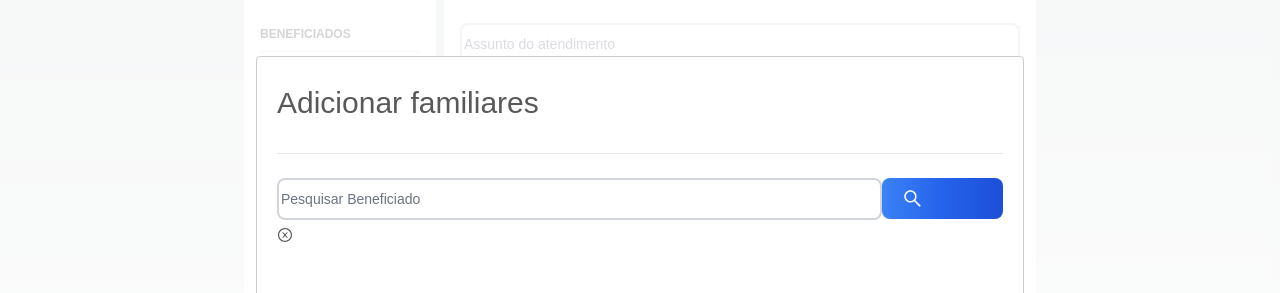
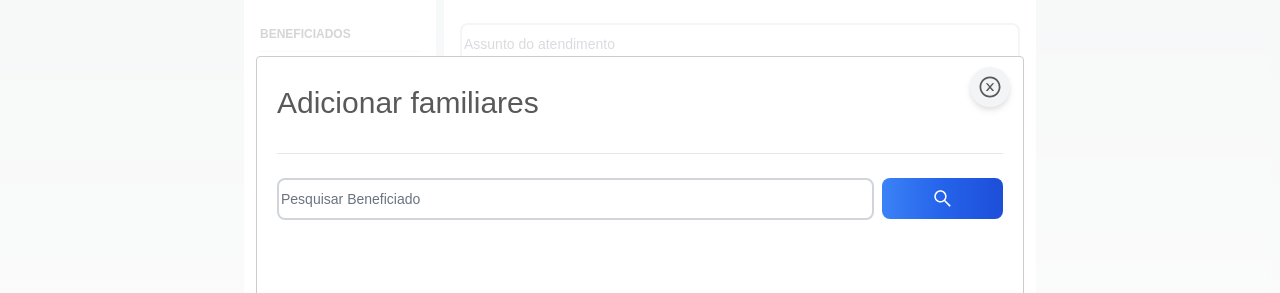
Before and after one commit to hugodk33/gerenciador-de-doacoes, a Next.js app: page /atendimento in a window 1280 px wide. Both pictures are taken after a click on the button "SELECIONAR PARENTE". Shown: the part 194-487 px from the top of the page. Built offline with nearby package versions, Linux system fonts and the light colour scheme.

Commit message:
fixing in sunday night

```diff
--- a/src/components/sections/beneficiarysList.tsx
+++ b/src/components/sections/beneficiarysList.tsx
@@ -1,9 +1,10 @@
-import { useState, useEffect } from "react";
-import { Btn, BtnS } from "../template/btn"
-import { AiOutlineCloseCircle , AiOutlineSearch} from 'react-icons/ai'
+import { useState, useEffect, useRef } from "react";
+import { Btn, BtnR } from "../template/btn"
+import { AiOutlineCloseCircle, AiOutlineSearch } from 'react-icons/ai'
 import { FiAlertTriangle } from 'react-icons/fi'
 import Modal from 'react-modal';
 import { InputTextForms } from "../template/input";
+import axios from "axios";
 //import { arrayDumb } from "../dumb/beneficiarysListDumb"
 
 const customStyles = {
@@ -32,6 +33,7 @@ export default function BeneficiarysList({
 
     const [modalIsOpen, setModalIsOpen] = useState(false)
     const [beneficiarys, setBeneficiarys] = useState([])
+    const [searchValue, setSearchValue] = useState('')
     const [inputsToggler, setInputsToggler] = useState(
         {
             commom: true,
@@ -40,25 +42,51 @@ export default function BeneficiarysList({
         }
     )
 
-    const toggleBeneficiarys = (e: React.MouseEvent<HTMLButtonElement>) => {
-        console.log('e.target')
-        //console.log(e.target)
+    const modalRef = useRef<HTMLDivElement>(null);
+
+    const searchClient = async () => {
+
+        try {
+            const response = await axios.get(`http://localhost:3333/clients/${searchValue}`, {
+                headers: {
+                    'Content-Type': 'application/json',
+                    'Accept': 'application/json',
+                }
+            })
+                .then(function (response) {
+                    setBeneficiarys(response.data);
+                })
+                .catch(function (error) {
+                    console.log(error);
+                })
+                .finally(function () {
+                    // always executed
+                });
+        } catch (error) {
+            console.error(error);
+        }
     }
 
     const toggleModalBeneficiarys = () => {
-        console.log('toggleModalBeneficiarys')
-        console.log(modalIsOpen)
         setModalIsOpen(!modalIsOpen)
     }
 
     const handleKeyDown = (event: React.KeyboardEvent<HTMLInputElement>) => {
-        console.log('Tecla pressionada:', event.key);
+        //console.log('Tecla pressionada:', event.key);
     };
 
     useEffect(() => {
-        console.log('teste modal')
-        console.log(modalIsOpen)
-    }, [modalIsOpen])
+        const handleKeyDown = (event: KeyboardEvent) => {
+            if (event.key === 'Escape') {
+                setModalIsOpen(false)
+            }
+        };
+    }, []);
+
+    useEffect(() => {
+        console.log('searchValue')
+        console.log(searchValue)
+    }, [searchValue])
 
     return (
         <div onKeyDown={handleKeyDown} >
@@ -77,39 +105,43 @@ export default function BeneficiarysList({
                 }
             </div>
             <Modal isOpen={modalIsOpen} style={customStyles} ariaHideApp={false}>
-                <div className="flex flex-col">
+                <div className="flex flex-col" ref={modalRef}>
                     <h1 className='text-3xl pb-4 pt-2'>Adicionar familiares</h1>
                     <hr className='mb-2 mt-4' />
                     <div className="flex flex-row">
-                        <span className="inline-block w-10/12 pt-4" >
-                            <InputTextForms label={"Pesquisar Beneficiado"} value={null} onChange={() => {}} />
+                        <span className="inline-block w-10/12 pt-4 pr-2" >
+                            <InputTextForms label={"Pesquisar Beneficiado"} value={searchValue} onChange={(e) => setSearchValue(e.target.value)} />
                         </span>
                         <span className="inline-block w-2/12 pt-4" >
-                            <Btn onClick={() => {}}>
-                                <AiOutlineSearch />
+                            <Btn onClick={() => searchClient()}>
+                                <AiOutlineSearch style={{ margin: '0 auto' }} />
                             </Btn>
                         </span>
                     </div>
-                    <button onClick={() => setModalIsOpen(!modalIsOpen)}>
-                        <AiOutlineCloseCircle />
-                    </button>
+                    <span className="absolute" style={{ right: 5, top: 10 }}>
+                        <BtnR onClick={() => setModalIsOpen(!modalIsOpen)}>
+                            <AiOutlineCloseCircle style={{ fontSize: '24px', marginTop: '8px' }} />
+                        </BtnR>
+                    </span>
                     {
                         beneficiarys.length > 0 ?
                             <ul className="flex flex-col p-6 gap-3 rounded max-h-100 mb-4">
+
                                 {
-                                    // beneficiarys.map((a, b) => (
-                                    //     <li  key={'key-bottom-' + b} className="flex flex-row text-4xl">
-                                    //         <button onClick={(e) => toggleBeneficiarys(e)} className="flex rounded-full justify-center bg-gradient-to-r from-blue-500 via-blue-600 to-blue-700 hover:bg-gradient-to-br focus:ring-4 focus:outline-none focus:ring-blue-300 drop-shadow-md w-10 h-10 text-gray mr-5" >
-                                    //             <AiOutlineUsergroupAdd style={{ marginLeft: 'auto', marginRight: 'auto', marginTop: 4, color: 'white' }} />
-                                    //         </button>
-                                    //         <span className='flex rounded mr-3 h-10 w-10 bg-gray-700 mt-1' />
-                                    //         <div className="">
-                                    //             <p className='text-2xl'>{a.nome}</p>
-                                    //             <p className='text-sm uppercase font-semibold'>lorem ipsum</p>
-                                    //         </div>
-                                    //     </li>
-                                    // ))
+                                    beneficiarys.map((a, b) => (
+                                        <li key={'key-bottom-' + b} className="flex flex-row text-4xl">
+                                            <button className="flex rounded-full justify-center bg-gradient-to-r from-blue-500 via-blue-600 to-blue-700 hover:bg-gradient-to-br focus:ring-4 focus:outline-none focus:ring-blue-300 drop-shadow-md w-10 h-10 text-gray mr-5" >
+                                                {/* <AiOutlineUsergroupAdd style={{ marginLeft: 'auto', marginRight: 'auto', marginTop: 4, color: 'white' }} /> */}
+                                            </button>
+                                            <span className='flex rounded mr-3 h-10 w-10 bg-gray-700 mt-1' />
+                                            <div className="">
+                                                <p className='text-2xl'>{'a.nome'}</p>
+                                                <p className='text-sm uppercase font-semibold'>lorem ipsum</p>
+                                            </div>
+                                        </li>
+                                    ))
                                 }
+
                             </ul>
                             :
                             null
--- a/src/components/template/btn.tsx
+++ b/src/components/template/btn.tsx
@@ -23,6 +23,16 @@ export const BtnS: React.FC<ChildProps> = (props) => {
     )
 }
 
+export const BtnR: React.FC<ChildProps> = (props) => {
+    return (
+        <button onClick={props.onClick} className="flex rounded-full justify-center bg-gray-100 drop-shadow-md w-10 h-10 text-gray mr-2 ml-4">
+            {
+                props.children
+            }
+        </button>
+    )
+}
+
 //onClick={props.onclick}
 
 //<button type="button" class="text-white bg-gradient-to-r from-cyan-400 via-cyan-500 to-cyan-600 hover:bg-gradient-to-br focus:ring-4 focus:outline-none focus:ring-cyan-300 dark:focus:ring-cyan-800 shadow-lg shadow-cyan-500/50 dark:shadow-lg dark:shadow-cyan-800/80 font-medium rounded-lg text-sm px-5 py-2.5 text-center mr-2 mb-2">Cyan</button>
```
